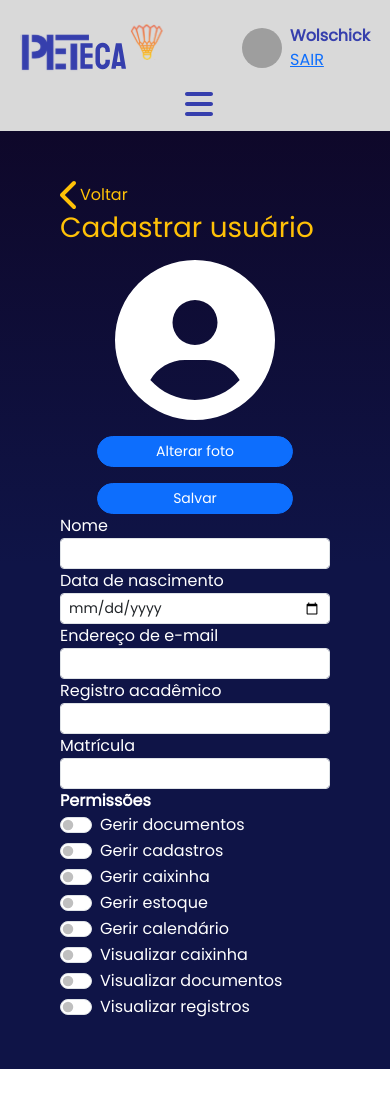
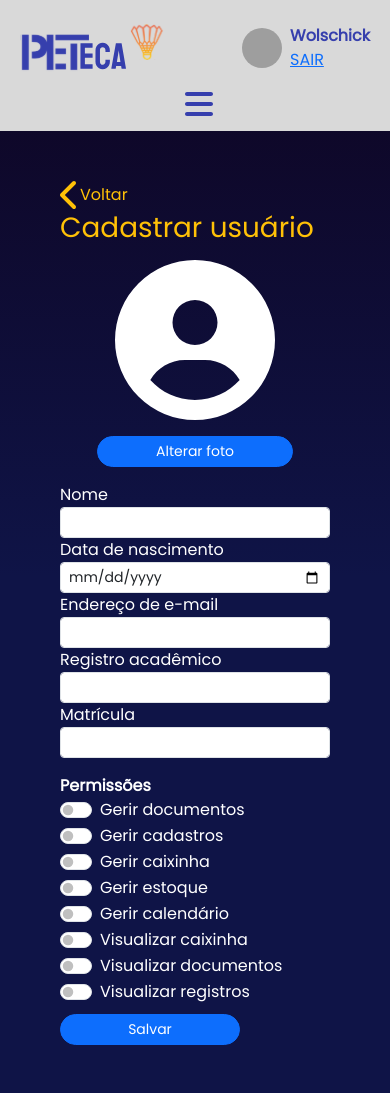
Before and after one commit to LucasWolschick/peteca, a Next.js app in the folder front/peteca-front/: page / in a window 390 px wide. Before the commit the page ends 1069 px from the top, so only its background shows below. Built offline with nearby package versions, Linux system fonts and the light colour scheme; grey boxes are pictures that could not be loaded.

Commit message:
Componentização do título e ajustes de tela

```diff
--- a/front/peteca-front/src/app/components/items/system/NavigationButton.tsx
+++ b/front/peteca-front/src/app/components/items/system/NavigationButton.tsx
@@ -1,8 +1,6 @@
-import Home from "@/app/page";
 import { IconProp } from "@fortawesome/fontawesome-svg-core";
 import { FontAwesomeIcon } from "@fortawesome/react-fontawesome";
-import { Fragment } from "react";
-import { BrowserRouter as Router, Route, Link, Routes } from "react-router-dom";
+import { Link } from "react-router-dom";
 
 // For the NavigationButton, we use the FontAwesomeIcon together
 // The props are simple: we need the icon that you want and a text following the icon
--- /dev/null
+++ b/front/peteca-front/src/app/components/items/system/Title.tsx
@@ -0,0 +1,20 @@
+import { faChevronLeft } from "@fortawesome/free-solid-svg-icons";
+import { FontAwesomeIcon } from "@fortawesome/react-fontawesome";
+
+export default function Title(props: TitleProps) {
+    return (
+        <>
+            <a
+                className="text-warning text-decoration-none d-flex align-items-center"
+                href="/"
+            >
+                <FontAwesomeIcon icon={faChevronLeft} size="2x" /> Voltar
+            </a>
+            <h1 className="text-warning">{props.title}</h1>
+        </>
+    );
+}
+
+export interface TitleProps {
+    title: string
+}
--- a/front/peteca-front/src/app/components/templates/system/SystemRoutes.tsx
+++ b/front/peteca-front/src/app/components/templates/system/SystemRoutes.tsx
@@ -1,5 +1,4 @@
 import { Route, Routes } from "react-router-dom";
-import SystemTemplate from "./SystemTemplate";
 
 // All the routes the system has
 export default function SystemRoutes() {
--- a/front/peteca-front/src/app/components/templates/system/usuarios/Create.tsx
+++ b/front/peteca-front/src/app/components/templates/system/usuarios/Create.tsx
@@ -1,3 +1,4 @@
+import Title from "@/app/components/items/system/Title";
 import { faChevronLeft, faUser, faUserCircle } from "@fortawesome/free-solid-svg-icons";
 import { FontAwesomeIcon } from "@fortawesome/react-fontawesome";
 
@@ -5,22 +6,15 @@ export default function Create() {
   return (
     <>
       <div className="container-fluid">
-        <a
-          className="text-warning text-decoration-none d-flex align-items-center"
-          href="/"
-        >
-          <FontAwesomeIcon icon={faChevronLeft} size="2x" /> Voltar
-        </a>
-        <h1 className="text-warning">Cadastrar usuário</h1>
-        <div className="row mt-3">
+        <Title title="Cadastrar usuário" />
+        <div className="row mt-3 align-items-center">
           <div className="col-md-4">
             <div className="row justify-content-center align-items-center">
               <FontAwesomeIcon icon={faUserCircle} size="10x" />
               <button className="btn btn-primary btn-sm rounded-5 col-8 mt-3">Alterar foto</button>
-              <button className="btn btn-primary btn-sm rounded-5 col-8 mt-3">Salvar</button>
             </div>
           </div>
-          <div className="col-md-4">
+          <div className="col-md-4 mt-md-0 mt-3">
             <div>
               <label>Nome</label>
               <input type="text" className="form-control-sm form-control" />
@@ -42,7 +36,7 @@ export default function Create() {
               <input type="text" className="form-control-sm form-control" />
             </div>
           </div>
-          <div className="col-md-4">
+          <div className="col-md-4 mt-md-0 mt-3 ">
             <strong>Permissões</strong>
             <div className="form-check form-switch">
               <input className="form-check-input" type="checkbox" />
@@ -76,6 +70,8 @@ export default function Create() {
               <input className="form-check-input" type="checkbox" />
               <label className="form-check-label">Visualizar registros</label>
             </div>
+            <button className="btn btn-primary btn-sm rounded-5 col-8 mt-2">Salvar</button>
+
           </div>
         </div>
       </div>
```
